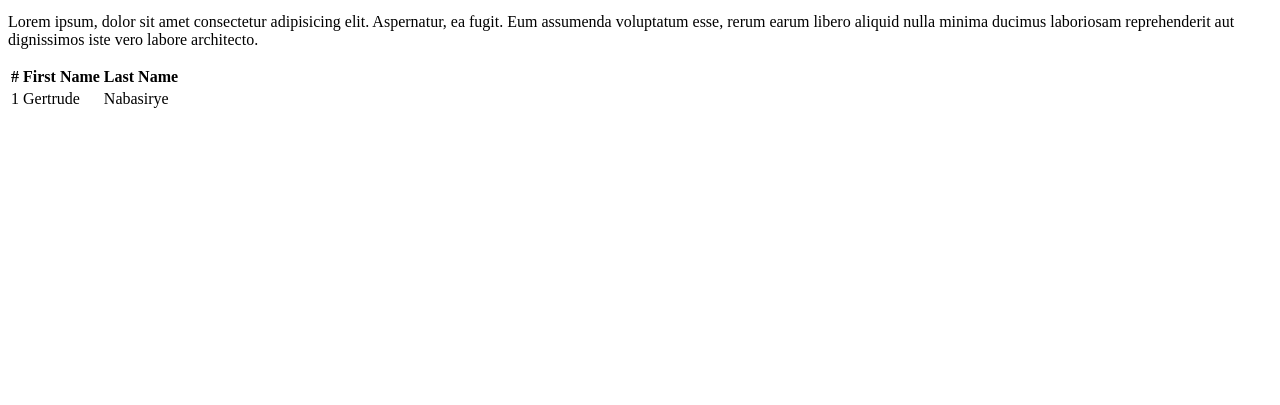
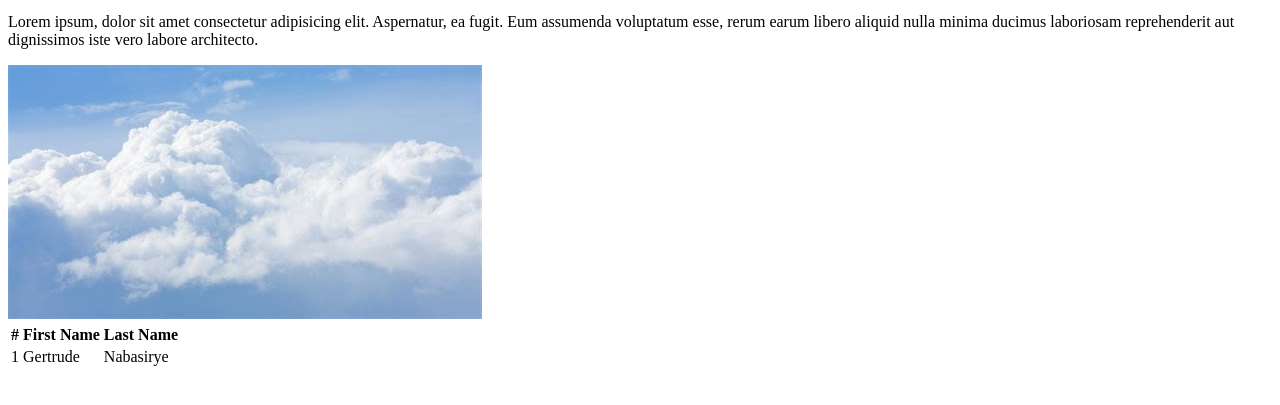
Before and after one commit to TrudyCyns/intro-to-html, a plain HTML site: page index.html in a window 1280 px wide. Shown: the part 127-532 px from the top of the page. Drawn offline with Linux system fonts and the light colour scheme.

Commit message:
Initial edited commit

```diff
--- a/index.html
+++ b/index.html
@@ -9,7 +9,7 @@
         <h1>COHORT 11 First HTML Page</h1>
         <p>This is a paragraph.</p>
         <p title="Paragraph">Lorem ipsum, dolor sit amet consectetur adipisicing elit. Aspernatur, ea fugit. Eum assumenda voluptatum esse, rerum earum libero aliquid nulla minima ducimus laboriosam reprehenderit aut dignissimos iste vero labore architecto.</p>
-        <!-- <img src="cloud.jpg" alt="Cloud"> -->
+        <img src="cloud.jpg" alt="Cloud">
 
         <table>
             <thead>
```
